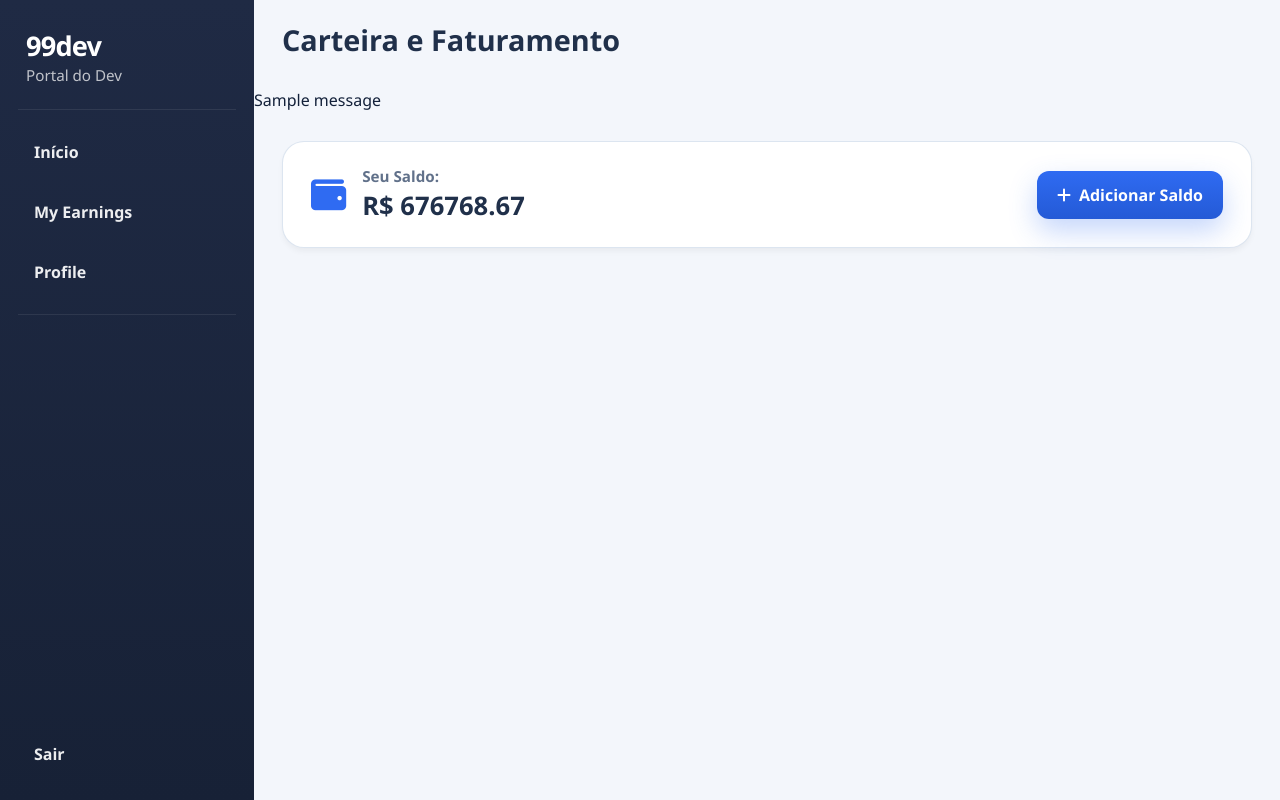
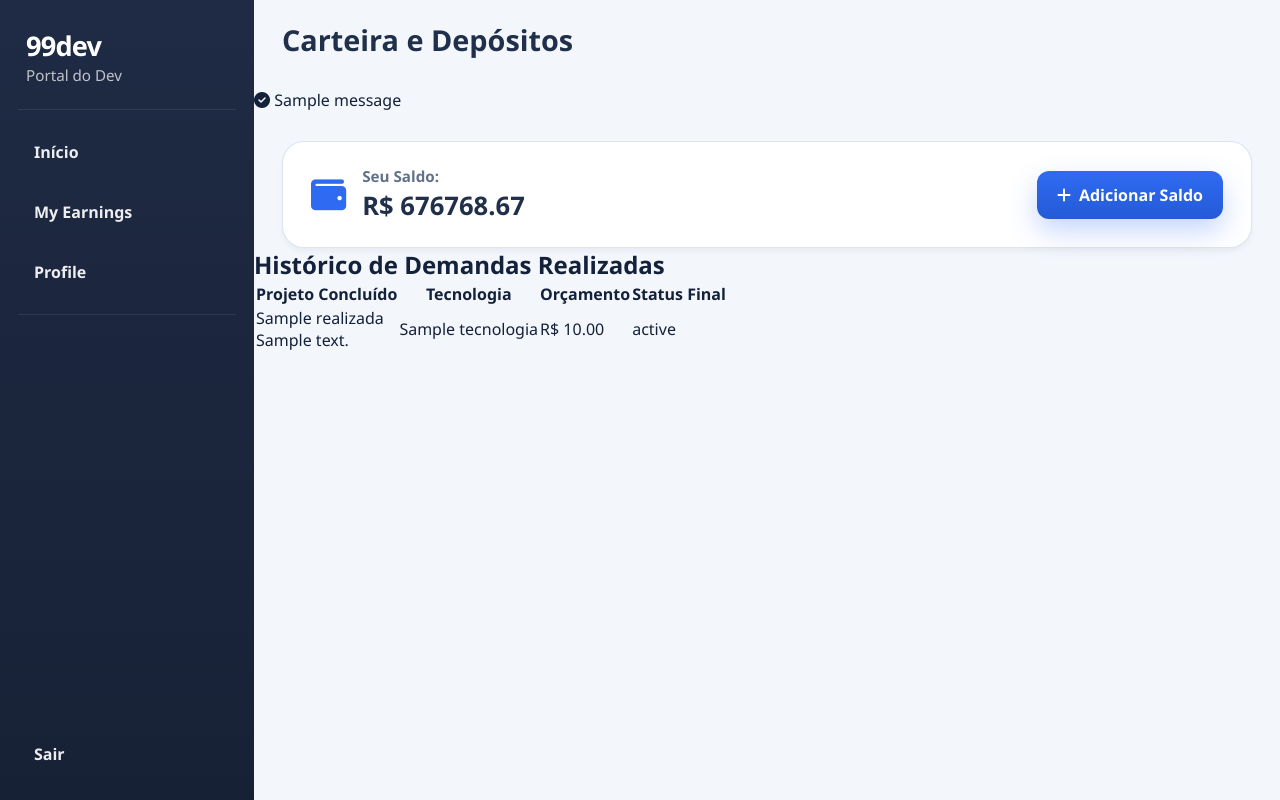
Before and after one commit to TheoNogueiraVirginio/99dev, a Flask app: template templates/carteiraCliente.html in a window 1280 px wide. Run offline with Flask 3, Linux system fonts and the light colour scheme; tables that the repository leaves empty hold one stand-in row (values such as "Sample post"); the template is opened without the code that fills it: values that come from a table or form of the project are taken from there, most other values are stand-ins (such as "Sample title", 1, 10 or a date in 2020); one stand-in notice (Sample message) is shown; some libraries are stand-ins or nearby versions.

Commit message:
feat(carteira) cria pagina da carteira

```diff
--- a/templates/carteiraCliente.html
+++ b/templates/carteiraCliente.html
@@ -7,20 +7,28 @@
 {% endblock %}
 
 {% block content %}
+<div class="carteira-container">
+
+    <!-- Cabeçalho da Carteira -->
     <header class="carteira-header">
-    <div>
-        <h2>Carteira e Faturamento</h2>
-    </div>
+        <h2>Carteira e Depósitos</h2>
     </header>
 
+    <!-- Mensagens de depósito  -->
+    <div class="mensagens-container">
         {% with messages = get_flashed_messages(with_categories=true) %}
             {% if messages %}
                 {% for category, msg in messages %}
-            <div class="error-message {{ category }}">{{ msg }}</div>
+                    <div class="alert-message {{ category }}">
+                        <i class="fa-solid {% if category == 'success' %}fa-circle-check{% else %}fa-circle-exclamation{% endif %}"></i>
+                        {{ msg }}
+                    </div>
                 {% endfor %}
             {% endif %}
         {% endwith %}
+    </div>
 
+    <!-- Card da Carteira -->
     <div class="wallet-card">
         <div class="wallet-info">
             <i class="fa-solid fa-wallet"></i>
@@ -34,6 +42,50 @@
         </a>
     </div>
 
+    <!-- Section histórico de transações -->
+    <section class="tarefas">
+        <div class="tarefas-header">
+            <h2>Histórico de Demandas Realizadas</h2>
+        </div>
+        <table>
+            <thead>
+                <tr>
+                    <th>Projeto Concluído</th>
+                    <th>Tecnologia</th>
+                    <th>Orçamento</th>
+                    <th>Status Final</th>
+                </tr>
+            </thead>
+            <tbody>
+                {% for realizada in demandas_realizadas %}
+                <tr>
+                    <td data-label="Projeto">
+                        <div class="task-title">{{ realizada.titulo }}</div>
+                        <div class="task-subtitle">{{ realizada.descricao }}</div>
+                    </td>
+                    <td data-label="Tech Stack">
+                        <span class="tech-pill">{{ realizada.tecnologia }}</span>
+                    </td>
+                    <td data-label="Cost">R$ {{ "%.2f" % realizada.orcamento }}</td>
+                    <td data-label="Status">
+                        <span class="status-pill">
+                            {{ realizada.status }}
+                        </span>
+                    </td>
+                </tr>
+                {% else %}
+                <tr>
+                    <td colspan="4">
+                        Nenhuma demanda finalizada ou realizada encontrada no histórico.
+                    </td>
+                </tr>
+                {% endfor %}
+            </tbody>
+        </table>
+    </section>
+</div>
+
+<!-- Modal -->
 <div id="saldo-modal" class="modal-overlay">
     <div class="modal-content">
         <a href="#" class="close-btn" aria-label="Close Modal">
```
Lines whose indentation alone changed are shown as unchanged.
